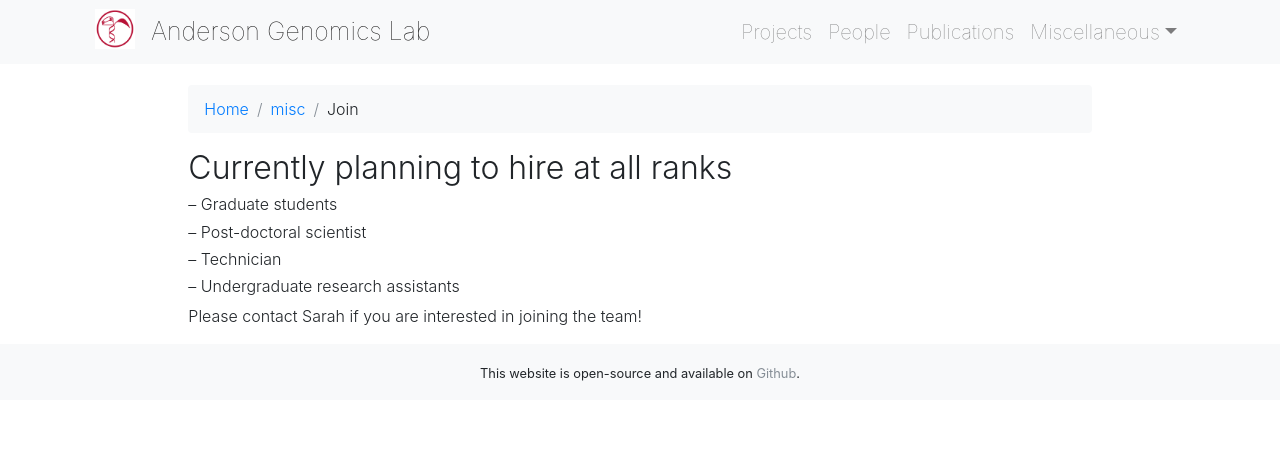
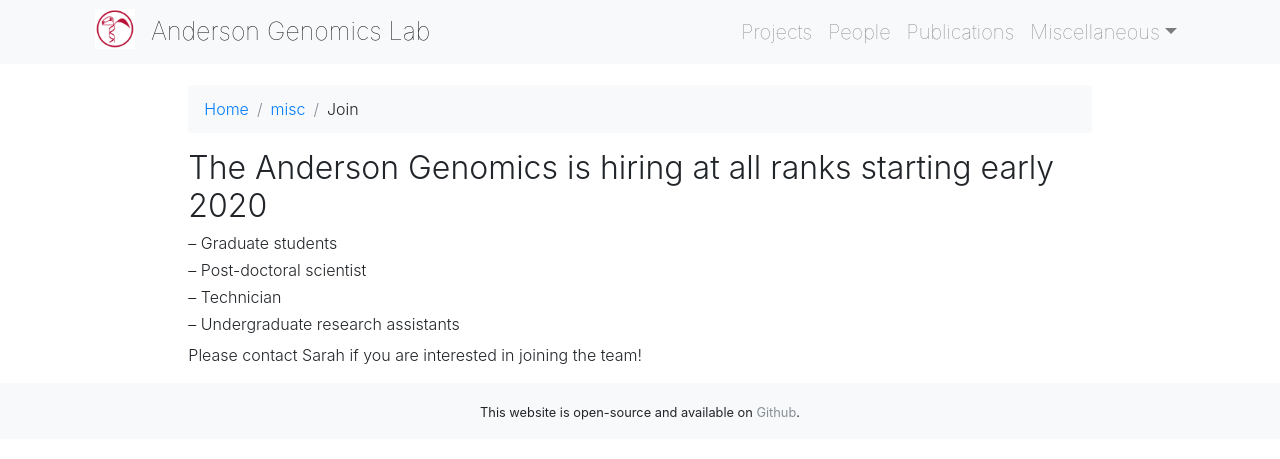
Before and after one commit to andersongenomicslab/andersongenomicslab.github.io, a Jekyll site: the page built from misc/_posts/2010-01-03-join.md, in a window 1280 px wide. Shown: the top 459 px of the page. Built offline with Jekyll 4.4.1, drawn with Linux system fonts in a browser that asks for light colours; nearby versions of some CDN libraries; a style sheet for code colours, icons or effects is not loaded.

Commit message:
Update 2010-01-03-join.md

```diff
--- a/misc/_posts/2010-01-03-join.md
+++ b/misc/_posts/2010-01-03-join.md
@@ -3,7 +3,7 @@ layout: misc
 title: Join
 ---
 
-# Currently planning to hire at all ranks
+# The Anderson Genomics is hiring at all ranks starting early 2020
 
 
 ##### -- Graduate students
```
